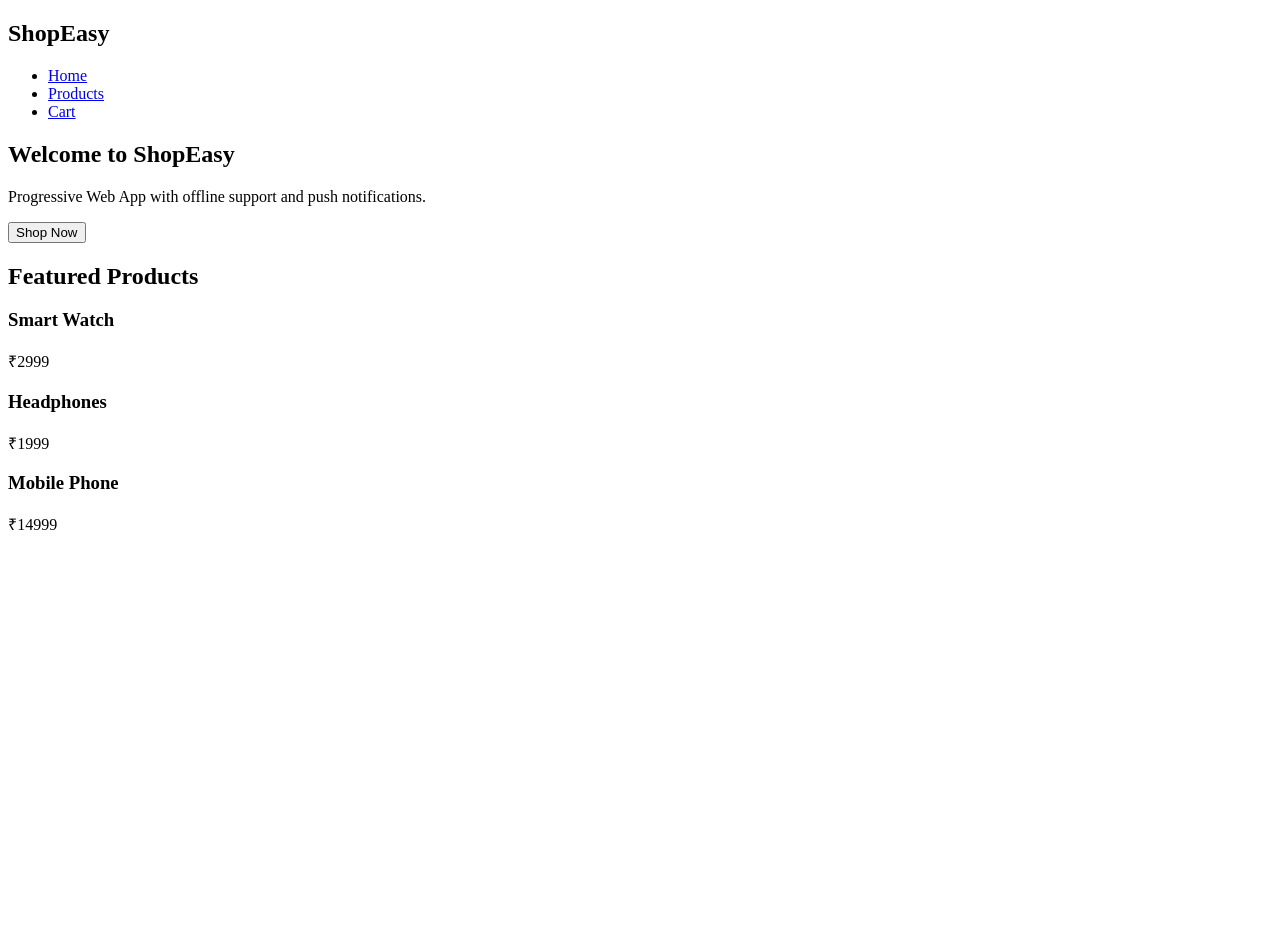
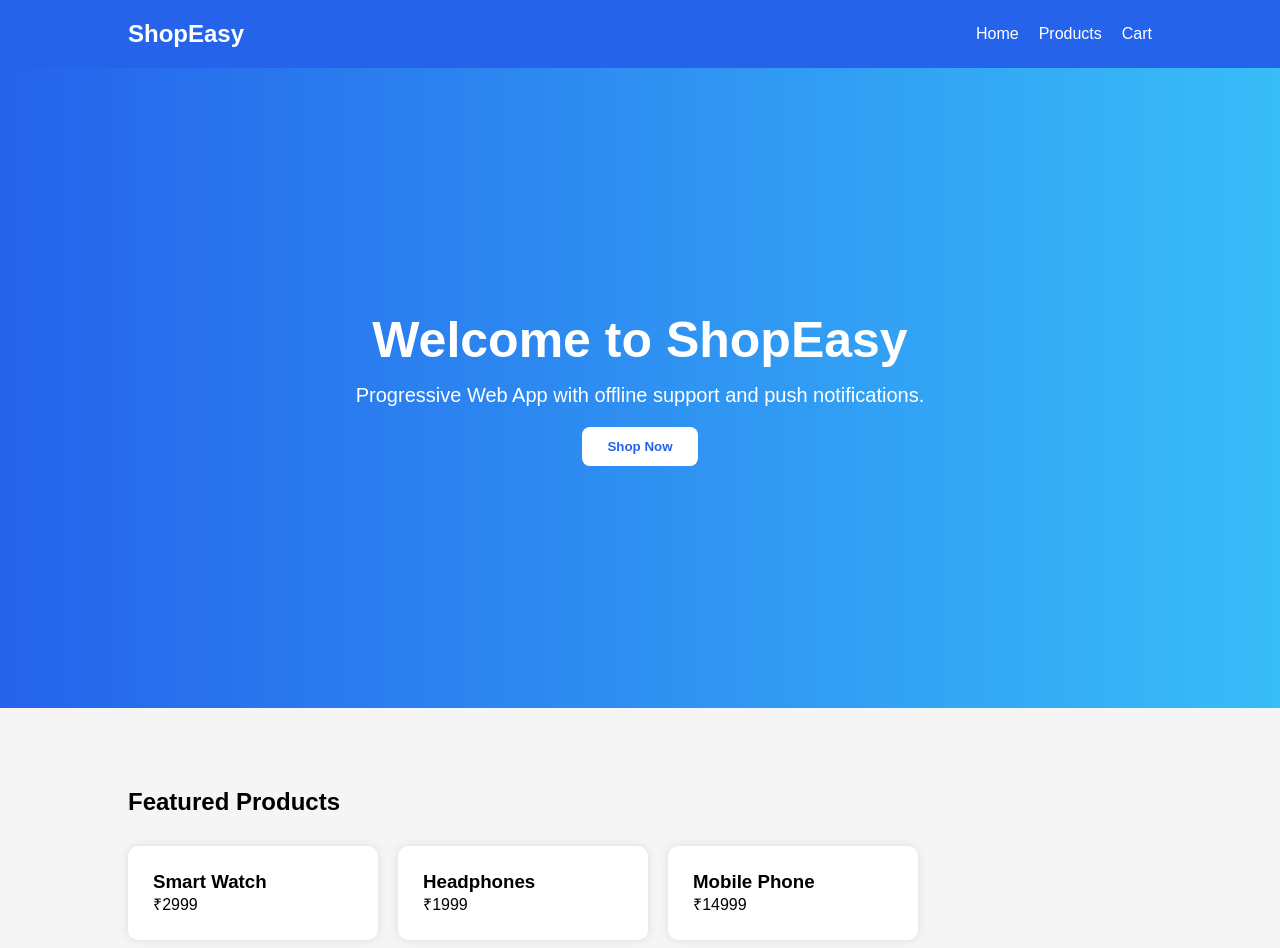
Before and after one commit to 24hr5a3004-collab/PROGRESSIVE-WEB-APPLICATION-PWA-, a plain HTML site: page index.html in a window 1280 px wide. Before the commit the page ends 800 px from the top, so only its background shows below. Drawn offline with Linux system fonts and the light colour scheme.

Commit message:
Add files via upload

```diff
--- /dev/null
+++ b/script.js
@@ -0,0 +1,12 @@
+
+if('serviceWorker' in navigator){
+
+  window.addEventListener('load', ()=>{
+
+    navigator.serviceWorker.register('service-worker.js')
+    .then(()=> console.log("Service Worker Registered"))
+    .catch(err => console.log(err));
+
+  });
+
+}
--- /dev/null
+++ b/style.css
@@ -0,0 +1,90 @@
+*{
+  margin:0;
+  padding:0;
+  box-sizing:border-box;
+  font-family:Arial;
+}
+
+body{
+  background:#f5f5f5;
+}
+
+/* Navbar */
+nav{
+  background:#2563eb;
+  color:white;
+  padding:20px 10%;
+  display:flex;
+  justify-content:space-between;
+  align-items:center;
+}
+
+nav ul{
+  display:flex;
+  list-style:none;
+}
+
+nav ul li{
+  margin-left:20px;
+}
+
+nav ul li a{
+  color:white;
+  text-decoration:none;
+}
+
+/* Hero Section */
+.hero{
+  height:80vh;
+  background:linear-gradient(to right,#2563eb,#38bdf8);
+  color:white;
+  display:flex;
+  flex-direction:column;
+  justify-content:center;
+  align-items:center;
+  text-align:center;
+}
+
+.hero h2{
+  font-size:50px;
+}
+
+.hero p{
+  margin-top:15px;
+  font-size:20px;
+}
+
+.hero button{
+  margin-top:20px;
+  padding:12px 25px;
+  border:none;
+  background:white;
+  color:#2563eb;
+  border-radius:8px;
+  font-weight:bold;
+  cursor:pointer;
+}
+
+/* Products */
+.products{
+  padding:80px 10%;
+}
+
+.product-container{
+  display:flex;
+  gap:20px;
+  margin-top:30px;
+}
+
+.card{
+  background:white;
+  padding:25px;
+  border-radius:10px;
+  width:250px;
+  box-shadow:0 0 10px rgba(0,0,0,0.1);
+  transition:0.3s;
+}
+
+.card:hover{
+  transform:translateY(-10px);
+}
```
Also changed, not shown: mainfast.json (added, +15 -0 lines), service-worker.js (added, +36 -0 lines), image.png (added), index.html (line endings or trailing spaces).
